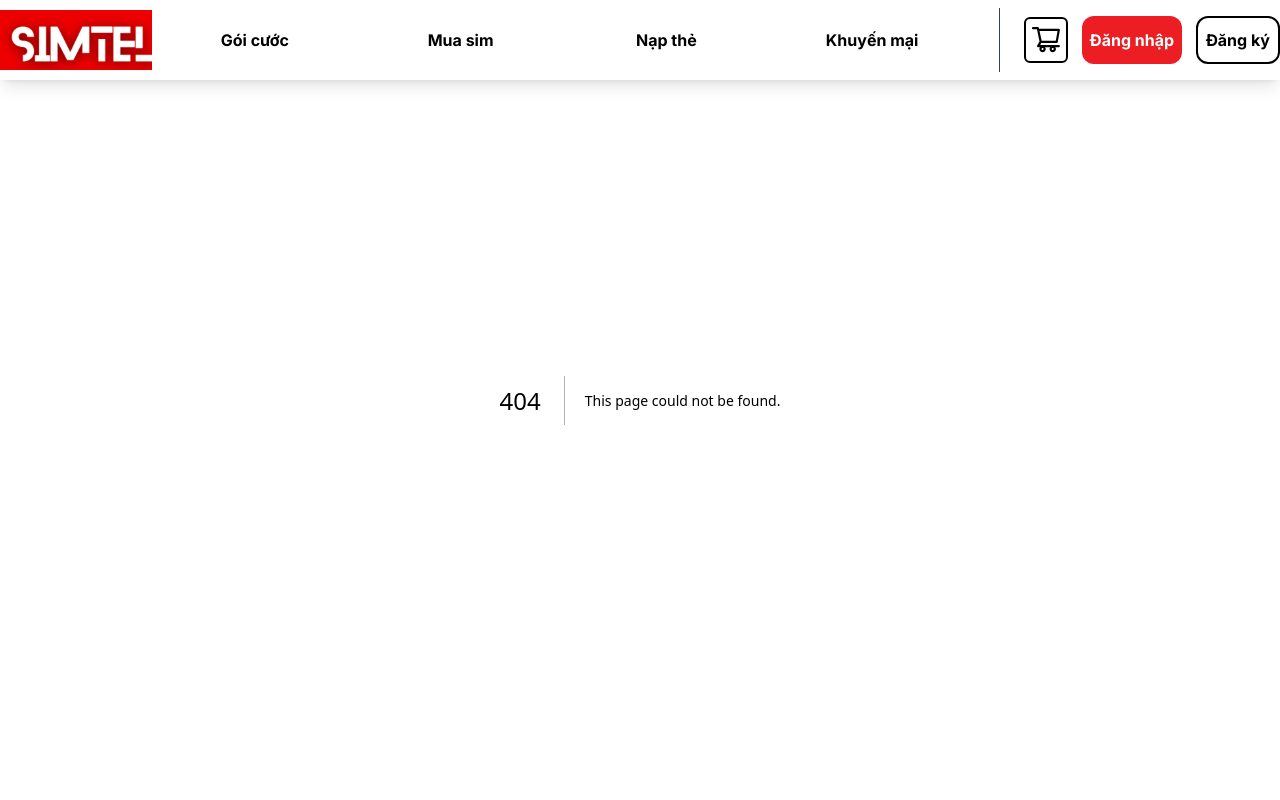
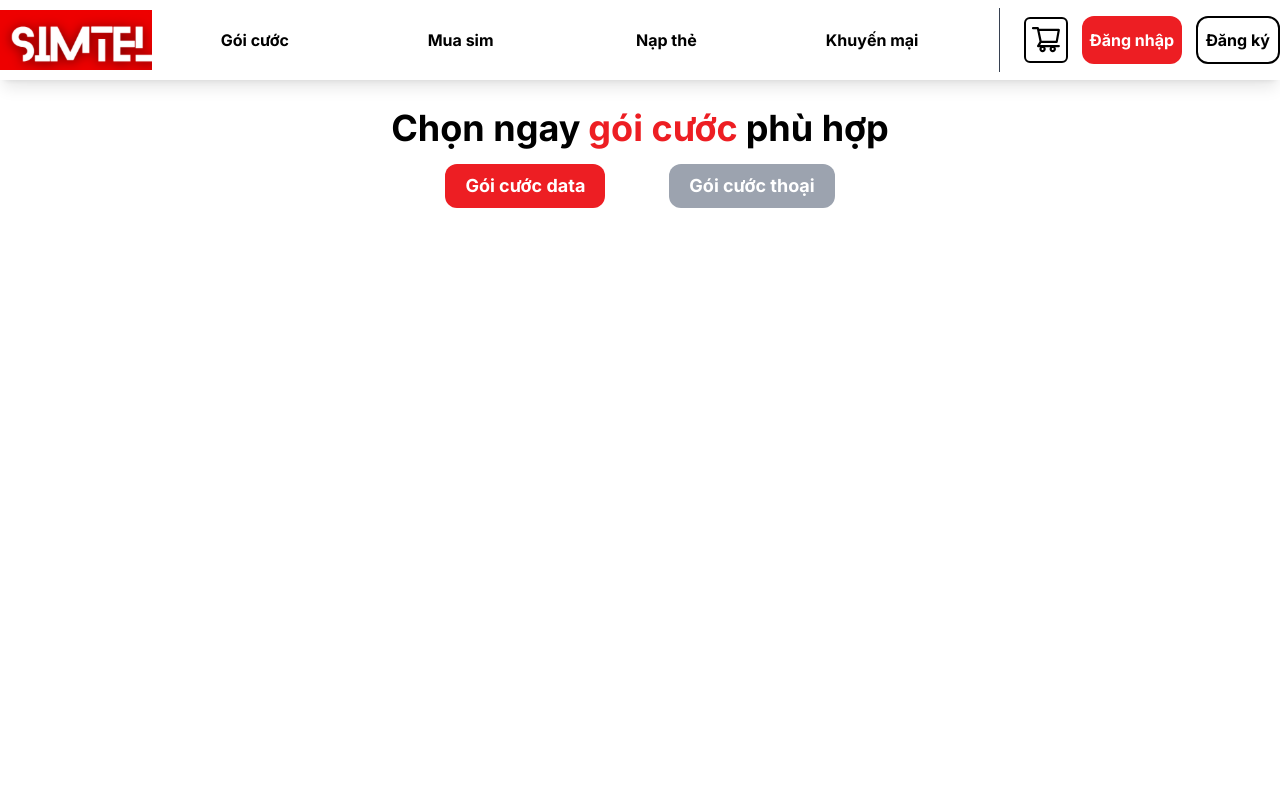
Before and after one commit to MinhGiang241/simtel, a Next.js app: page /plans in a window 1280 px wide. Before the commit this address had no page. Shown: the top 800 px of the page. Built offline with nearby package versions, Linux system fonts and the light colour scheme.

Commit message:
pans page

```diff
--- /dev/null
+++ b/src/app/components/pageWrapper.tsx
@@ -0,0 +1,12 @@
+import React from 'react'
+
+export default function PageWrapper({ children }: { children: React.ReactNode }) {
+  return (
+    <div className='flex flex-col items-center'>
+      <div className='w-full h-20' />
+      <div className='max-w-7xl w-full mt-3' >
+        {children}
+      </div>
+    </div>
+  )
+}
--- /dev/null
+++ b/src/app/plans/layout.tsx
@@ -0,0 +1,9 @@
+import React from 'react'
+
+export default function PlanLayout({ children }: { children: React.ReactNode }) {
+  return (
+    <div className='h-96 flex flex-col h-20 r'>
+      {children}
+    </div>
+  )
+}
--- /dev/null
+++ b/src/app/plans/page.tsx
@@ -0,0 +1,11 @@
+import React from 'react'
+import PlanButton from '../components/planButton'
+import PageWrapper from '../components/pageWrapper'
+
+export default function Plan() {
+  return (
+    <PageWrapper>
+      <PlanButton />
+    </PageWrapper>
+  )
+}
```
